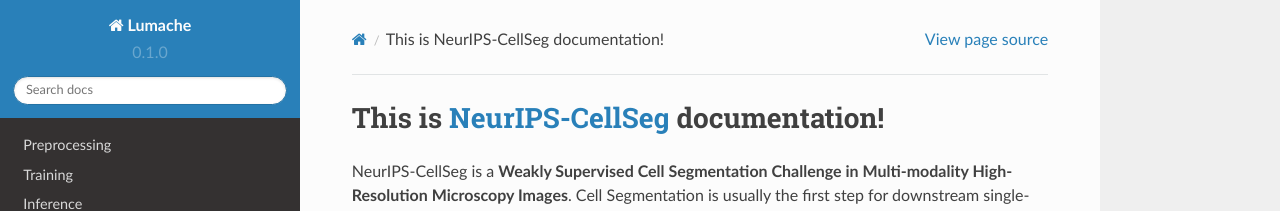
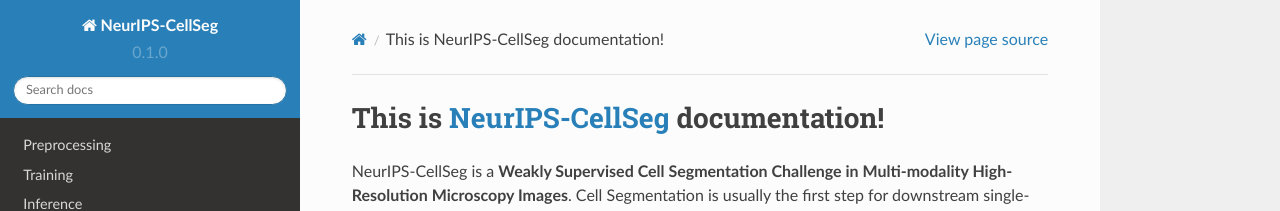
Before and after one commit to SongGu/NeurIPS-CellSeg-tutorial, a Sphinx documentation site: the page built from docs/source/index.rst, in a window 1280 px wide. Shown: the top 211 px of the page. Built offline with Sphinx 7.4.7 and the Read the Docs theme 2.0.0, drawn with Linux system fonts in a browser that asks for light colours; pages that are not in the unit, such as notebooks, are missing from menus.

Commit message:
Update conf.py

```diff
--- a/docs/source/conf.py
+++ b/docs/source/conf.py
@@ -2,7 +2,7 @@
 
 # -- Project information
 
-project = 'Lumache'
+project = 'NeurIPS-CellSeg'
 copyright = '2021, Graziella'
 author = 'Graziella'
 
```
